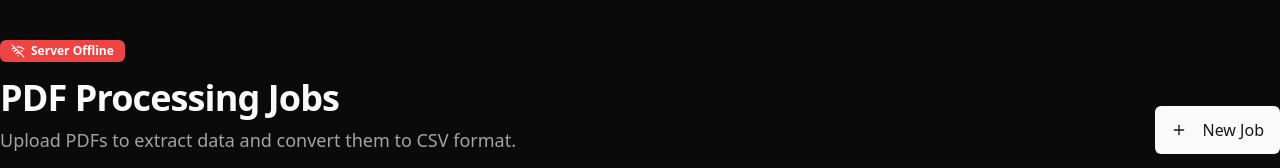
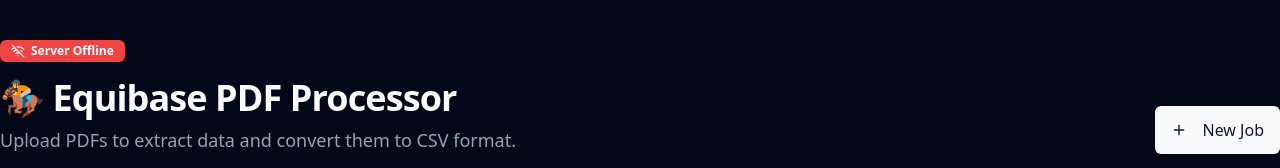
Before and after one commit to MelloPillow-afk/equibase-jobs-web, a React (Vite) app: page / in a window 1280 px wide. Shown: the top 168 px of the page. Built offline with nearby package versions, Linux system fonts and the light colour scheme; no server answers.

Commit message:
Update theme

```diff
--- a/src/components/JobsPage.tsx
+++ b/src/components/JobsPage.tsx
@@ -41,7 +41,7 @@
             <div className="flex flex-col sm:flex-row sm:items-end justify-between gap-4">
                 <div>
                     <ServerStatusBadge className="mb-4" />
-                    <h1 className="text-3xl md:text-4xl font-bold tracking-tight text-foreground">PDF Processing Jobs</h1>
+                    <h1 className="text-3xl md:text-4xl font-bold tracking-tight text-foreground">🏇 Equibase PDF Processor</h1>
                     <p className="text-muted-foreground mt-2 max-w-2xl text-lg">
                         Upload PDFs to extract data and convert them to CSV format.
                     </p>
--- a/src/index.css
+++ b/src/index.css
@@ -5,24 +5,24 @@
 @layer base {
   :root {
     --background: 0 0% 100%;
-    --foreground: 0 0% 3.9%;
+    --foreground: 222.2 84% 4.9%;
     --card: 0 0% 100%;
-    --card-foreground: 0 0% 3.9%;
+    --card-foreground: 222.2 84% 4.9%;
     --popover: 0 0% 100%;
-    --popover-foreground: 0 0% 3.9%;
-    --primary: 0 0% 9%;
-    --primary-foreground: 0 0% 98%;
-    --secondary: 0 0% 96.1%;
-    --secondary-foreground: 0 0% 9%;
-    --muted: 0 0% 96.1%;
-    --muted-foreground: 0 0% 45.1%;
-    --accent: 0 0% 96.1%;
-    --accent-foreground: 0 0% 9%;
+    --popover-foreground: 222.2 84% 4.9%;
+    --primary: 222.2 47.4% 11.2%;
+    --primary-foreground: 210 40% 98%;
+    --secondary: 210 40% 96.1%;
+    --secondary-foreground: 222.2 47.4% 11.2%;
+    --muted: 210 40% 96.1%;
+    --muted-foreground: 215.4 16.3% 46.9%;
+    --accent: 210 40% 96.1%;
+    --accent-foreground: 222.2 47.4% 11.2%;
     --destructive: 0 84.2% 60.2%;
-    --destructive-foreground: 0 0% 98%;
-    --border: 0 0% 89.8%;
-    --input: 0 0% 89.8%;
-    --ring: 0 0% 3.9%;
+    --destructive-foreground: 210 40% 98%;
+    --border: 214.3 31.8% 91.4%;
+    --input: 214.3 31.8% 91.4%;
+    --ring: 222.2 84% 4.9%;
     --radius: 0.5rem;
     --chart-1: 12 76% 61%;
     --chart-2: 173 58% 39%;
@@ -32,25 +32,25 @@
   }
 
   .dark {
-    --background: 0 0% 3.9%;
-    --foreground: 0 0% 98%;
-    --card: 0 0% 3.9%;
-    --card-foreground: 0 0% 98%;
-    --popover: 0 0% 3.9%;
-    --popover-foreground: 0 0% 98%;
-    --primary: 0 0% 98%;
-    --primary-foreground: 0 0% 9%;
-    --secondary: 0 0% 14.9%;
-    --secondary-foreground: 0 0% 98%;
-    --muted: 0 0% 14.9%;
-    --muted-foreground: 0 0% 63.9%;
-    --accent: 0 0% 14.9%;
-    --accent-foreground: 0 0% 98%;
+    --background: 222.2 84% 4.9%;
+    --foreground: 210 40% 98%;
+    --card: 222.2 84% 4.9%;
+    --card-foreground: 210 40% 98%;
+    --popover: 222.2 84% 4.9%;
+    --popover-foreground: 210 40% 98%;
+    --primary: 210 40% 98%;
+    --primary-foreground: 222.2 47.4% 11.2%;
+    --secondary: 217.2 32.6% 17.5%;
+    --secondary-foreground: 210 40% 98%;
+    --muted: 217.2 32.6% 17.5%;
+    --muted-foreground: 215 20.2% 65.1%;
+    --accent: 217.2 32.6% 17.5%;
+    --accent-foreground: 210 40% 98%;
     --destructive: 0 62.8% 30.6%;
-    --destructive-foreground: 0 0% 98%;
-    --border: 0 0% 14.9%;
-    --input: 0 0% 14.9%;
-    --ring: 0 0% 83.1%;
+    --destructive-foreground: 210 40% 98%;
+    --border: 217.2 32.6% 17.5%;
+    --input: 217.2 32.6% 17.5%;
+    --ring: 212.7 26.8% 83.9%;
     --chart-1: 220 70% 50%;
     --chart-2: 160 60% 45%;
     --chart-3: 30 80% 55%;
```
